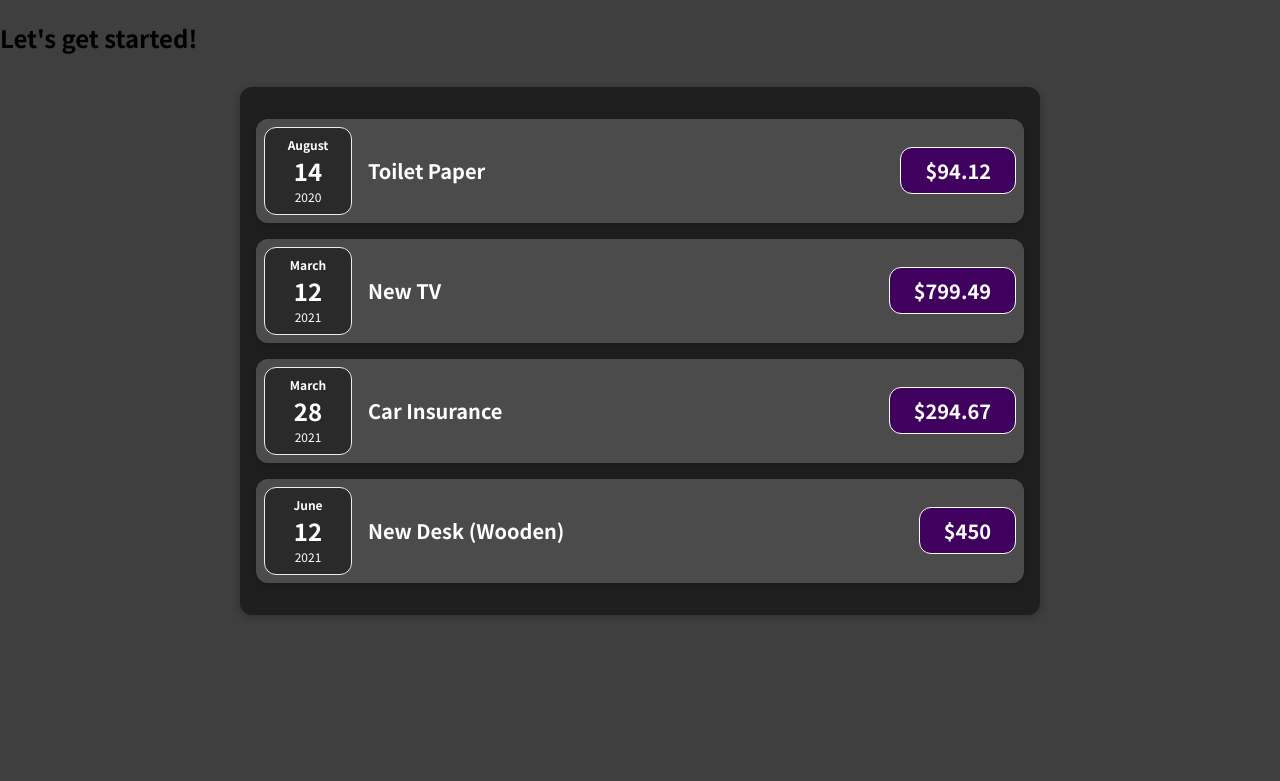
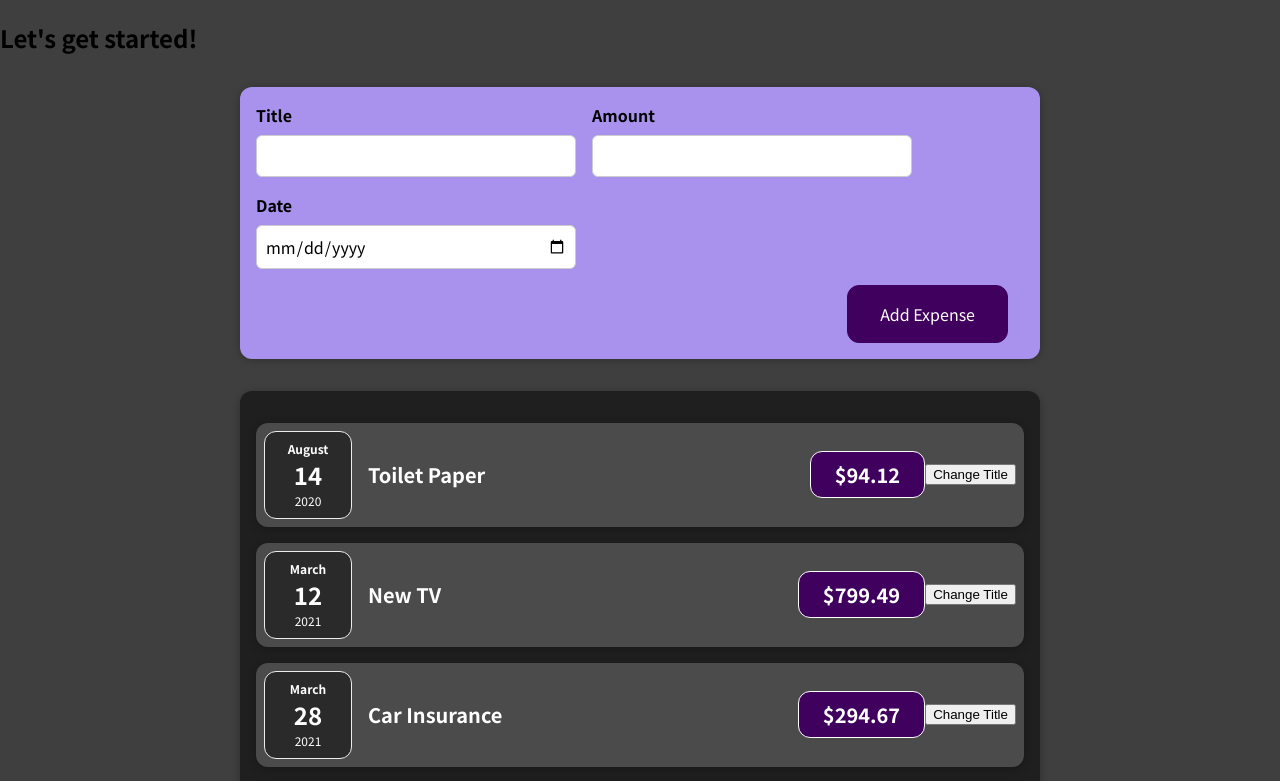
Before and after one commit to kashishahuja2002/Expense-App, a React (Create React App) app: page / in a window 1280 px wide. Shown: the top 781 px of the page. Built offline with nearby package versions, Linux system fonts and the light colour scheme.

Commit message:
State for title and Add new Expense form

```diff
--- a/src/App.js
+++ b/src/App.js
@@ -1,4 +1,5 @@
 import Expenses from "./components/Expenses/Expenses";
+import NewExpense from "./components/NewExpense/NewExpense";
 
 const App = () => {
   const expenses = [
@@ -26,6 +27,7 @@
   return (
     <div>
       <h2>Let's get started!</h2>
+      <NewExpense></NewExpense>
       <Expenses expenseItem={expenses}/>
     </div>
   );
--- a/src/components/Expenses/ExpenseItem.js
+++ b/src/components/Expenses/ExpenseItem.js
@@ -1,15 +1,23 @@
+import React, {useState} from 'react';
 import './ExpenseItem.css';
 import ExpenseDate from './ExpenseDate';
 import Card from '../UI/Card';
 
 const ExpenseItem = (props) => {
+
+    const [title, setTitle] = useState(props.title);
+    const handleChangeTitle = () => {
+        setTitle("title");
+    }
+
     return (
         <Card className="expense-item">
             <ExpenseDate date={props.date}/>
             <div className="expense-item__description">
-                <h2>{props.title}</h2>
+                <h2>{title}</h2>
                 <div className="expense-item__price">${props.amount}</div>
             </div>
+            <button onClick={handleChangeTitle}>Change Title</button>
         </Card>
     );
 }
--- /dev/null
+++ b/src/components/NewExpense/ExpenseForm.css
@@ -0,0 +1,26 @@
+.new-expense__controls {
+    display: flex;
+    flex-wrap: wrap;
+    gap: 1rem;
+    margin-bottom: 1rem;
+    text-align: left;
+}
+
+.new-expense__control label {
+    font-weight: bold;
+    margin-bottom: 0.5rem;
+    display: block;
+}
+
+.new-expense__control input {
+    font: inherit;
+    padding: 0.5rem;
+    border-radius: 6px;
+    border: 1px solid #ccc;
+    width: 20rem;
+    max-width: 100%;
+}
+
+.new-expense__actions {
+    text-align: right;
+}
--- /dev/null
+++ b/src/components/NewExpense/ExpenseForm.js
@@ -0,0 +1,28 @@
+import React from "react";
+import './ExpenseForm.css';
+
+const ExpenseForm = () => {
+    return (
+        <form>
+            <div className="new-expense__controls">
+                <div className="new-expense__control">
+                    <label>Title</label>
+                    <input type='text' />
+                </div>
+                <div className="new-expense__control">
+                    <label>Amount</label>
+                    <input type='number' min="0.01" step="0.01" />
+                </div>
+                <div className="new-expense__control">
+                    <label>Date</label>
+                    <input type='date' min="2019-01-01" max="2022-12-31" />
+                </div>
+            </div>
+            <div className="new-expense__actions">
+                <button type="submit">Add Expense</button>
+            </div>
+        </form>
+    )
+}
+
+export default ExpenseForm;
--- /dev/null
+++ b/src/components/NewExpense/NewExpense.css
@@ -0,0 +1,38 @@
+.new-expense {
+  background-color: #a892ee;
+  padding: 1rem;
+  margin: 2rem auto;
+  width: 50rem;
+  max-width: 95%;
+  border-radius: 12px;
+  text-align: center;
+  box-shadow: 0 1px 8px rgba(0, 0, 0, 0.25);
+}
+
+.new-expense button {
+  font: inherit;
+  cursor: pointer;
+  padding: 1rem 2rem;
+  border: 1px solid #40005d;
+  background-color: #40005d;
+  color: white;
+  border-radius: 12px;
+  margin-right: 1rem;
+}
+
+.new-expense button:hover,
+.new-expense button:active {
+  background-color: #510674;
+  border-color: #510674;
+}
+
+.new-expense button.alternative {
+  color: #220131;
+  border-color: transparent;
+  background-color: transparent;
+}
+
+.new-expense button.alternative:hover,
+.new-expense button.alternative:active {
+  background-color: #ddb3f8;
+}
--- /dev/null
+++ b/src/components/NewExpense/NewExpense.js
@@ -0,0 +1,13 @@
+import React from "react";
+import './NewExpense.css';
+import ExpenseForm from "./ExpenseForm";
+
+const NewExpense = () => {
+    return (
+        <div className="new-expense">
+            <ExpenseForm></ExpenseForm>
+        </div>
+    )
+}
+
+export default NewExpense;
```
Also changed, not shown: 1 other file (tests, documents, lock files or other folders).
